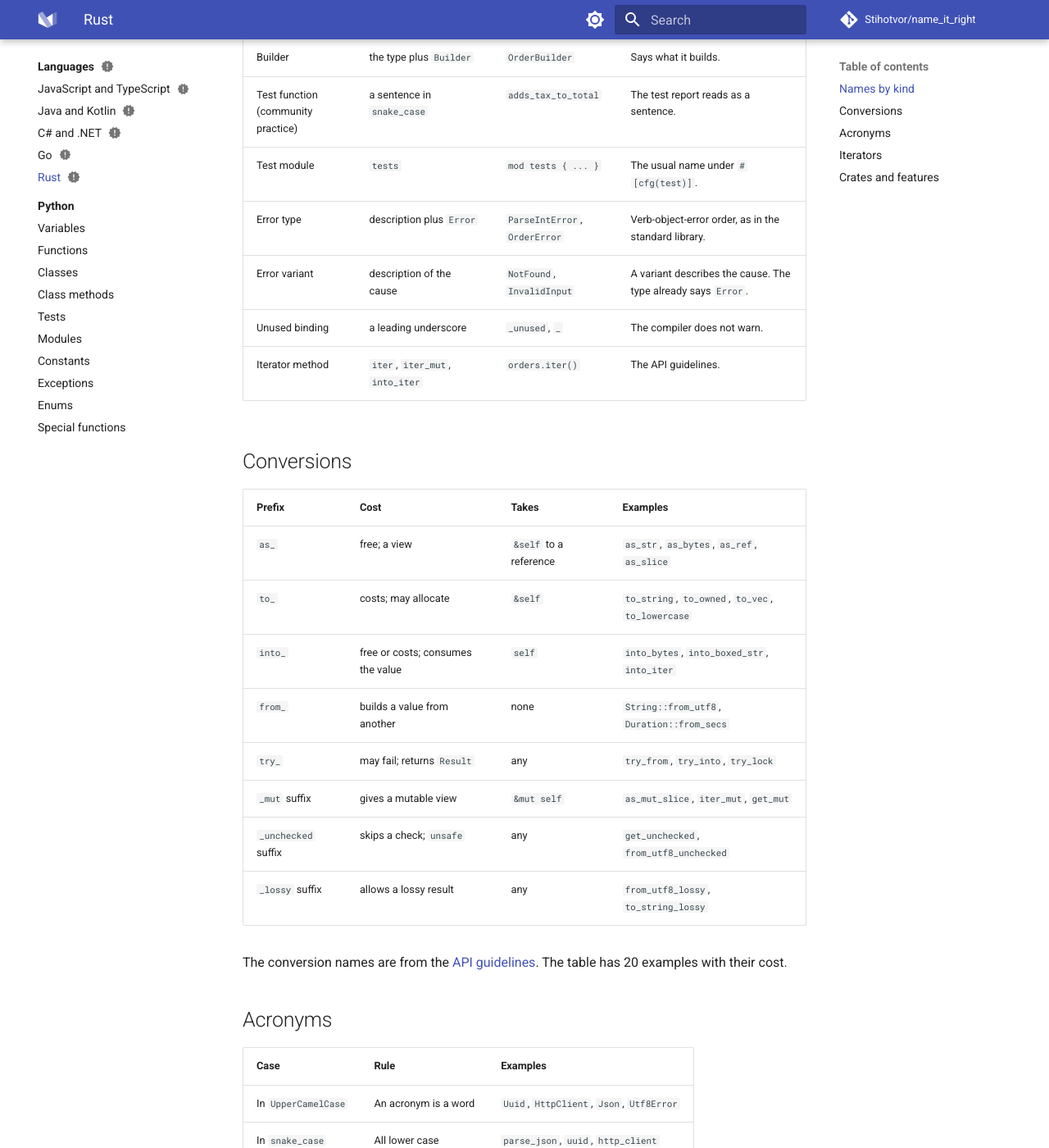
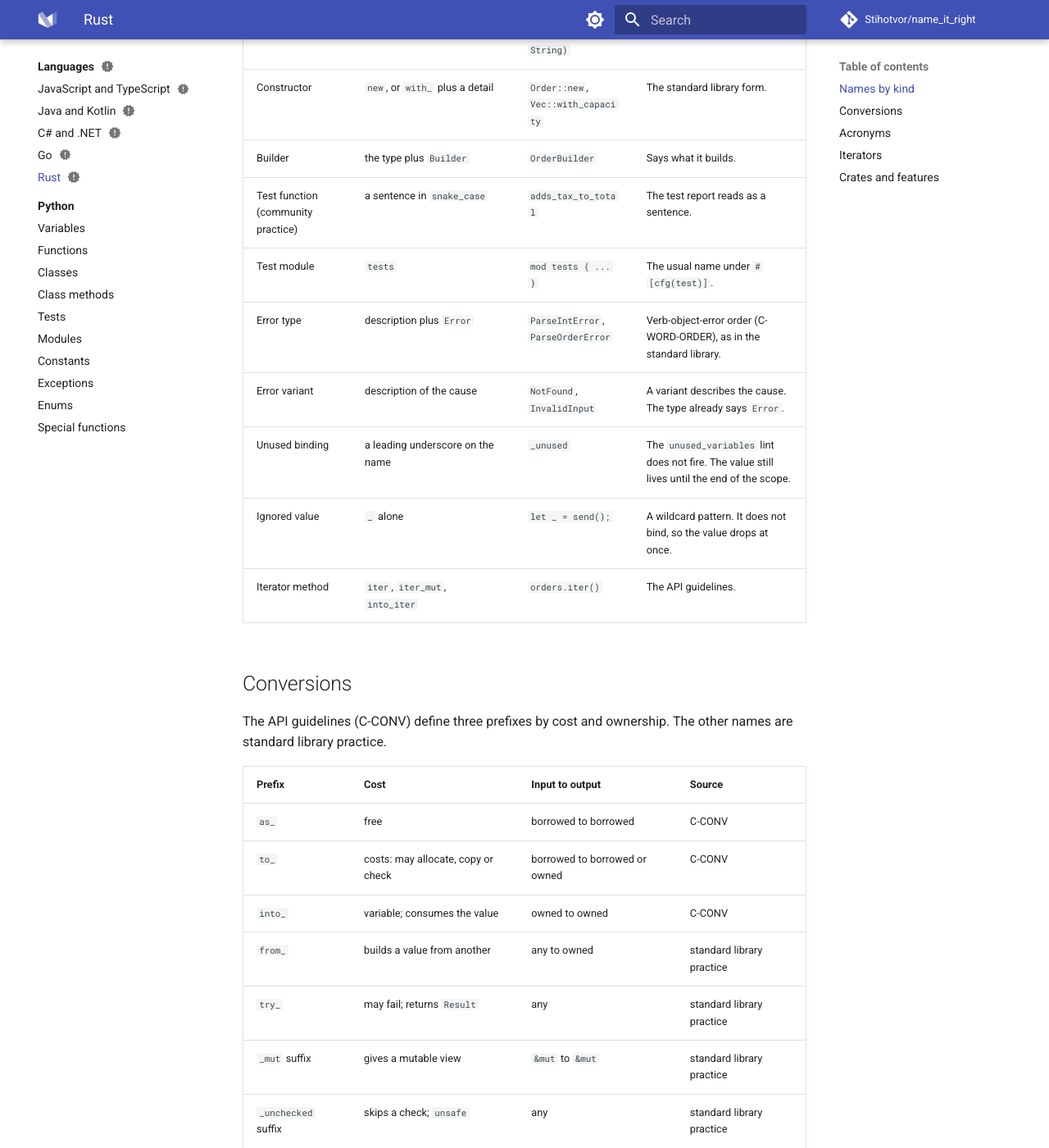
Before and after one commit to Stihotvor/name_it_right, an MkDocs documentation site: the page built from docs/languages/rust.md, in a window 1280 px wide and 1400 px high, scrolled down 2345 px. Shown: the whole window at 82% size. Built offline with MkDocs 1.6.1 and Material for MkDocs 9.7.7, drawn with Linux system fonts in a browser that asks for light colours; comment, search, counter and statistics services are not loaded; some of the changed text lies outside the part shown.

Commit message:
docs(22): fix review findings on Rust page
Co-Authored-By: Claude Sonnet 5.5 <noreply@anthropic.com>

```diff
--- a/docs/languages/rust.md
+++ b/docs/languages/rust.md
@@ -6,7 +6,7 @@ status: new
 
 !!! success "General patterns"
 
-    - Use `snake_case` for functions, methods, variables, modules and crates: `calculate_total`, `order_total`
+    - Use `snake_case` for functions, methods, variables and modules: `calculate_total`, `order_total`. Crate names may use `snake_case` or `kebab-case`
     - Use `UpperCamelCase` for types, traits and enum variants: `OrderService`, `PaymentGateway`, `OrderStatus::Pending`
     - Use `SCREAMING_SNAKE_CASE` for constants and statics: `MAX_RETRY_COUNT`
     - Treat an acronym as a word in `UpperCamelCase`: `Uuid`, `HttpClient`, `Json`. In `snake_case`, write it in lower case: `parse_json`
@@ -34,19 +34,19 @@ status: new
 | Crate | `snake_case` or `kebab-case`; no `-rs` or `-rust` suffix | `order_utils` or `order-utils` | The compiler turns `-` into `_` in code. RFC 430 says the crate style is unclear, so choose one. |
 | Module | `snake_case` | `payment`, `order_items` | RFC 430. |
 | File | `snake_case.rs` | `order_service.rs` | The file name equals the module name. |
-| Function | `snake_case`, verb first | `calculate_total`, `find_orders` | RFC 430. |
+| Function | `snake_case`; verb first is common practice | `calculate_total`, `find_orders` | RFC 430 sets the case. The verb first comes from the [action and context pattern](../patterns/action-context.md). |
 | Method | `snake_case` | `total`, `add_item` | Same as a function. |
 | Local variable | `snake_case` noun | `order_total`, `customer_email` | RFC 430. |
-| Boolean | `is_`, `has_`, `can_` plus a word | `is_active`, `has_gift_wrap` | A boolean reads as a statement. The standard library uses `is_empty`. |
+| Boolean (community practice) | `is_` or `has_` plus a word | `is_active`, `has_gift_wrap` | A boolean reads as a statement. The standard library uses `is_empty` and `has_root`. |
 | Type (struct, enum, union) | `UpperCamelCase` noun | `Order`, `OrderStatus` | RFC 430. |
 | Trait | `UpperCamelCase`; an adjective or a role | `Display`, `Iterator`, `OrderRepository` | The standard library uses roles and adjectives. |
 | Enum variant | `UpperCamelCase` | `Pending`, `Shipped` | RFC 430. |
 | Constant | `SCREAMING_SNAKE_CASE` | `MAX_RETRY_COUNT` | RFC 430. |
 | Static | `SCREAMING_SNAKE_CASE` | `GLOBAL_COUNTER` | Same as a constant. |
-| Type parameter | short `UpperCamelCase`, often one letter | `T`, `K`, `V`, `Item` | A short scope. |
+| Type parameter | short `UpperCamelCase`, often one letter | `T`, `K`, `V`, `Key` | A short scope. |
 | Lifetime | short lower case | `'a`, `'de`, `'src` | Lifetimes are short by convention. |
 | Macro | `snake_case` plus `!` | `vec!`, `println!`, `assert_eq!` | RFC 430. |
-| Feature name | `kebab-case` or `snake_case`; no `use-` or `with-` | `serde`, `json`, `tls` | The API guidelines say features name what they add. |
+| Feature name | no `use-` or `with-` (C-FEATURE); `kebab-case` or `snake_case` (community practice) | `serde`, `json`, `tls` | The API guidelines say a feature name has no placeholder word. |
 | Getter | the field name, no `get_` | `fn total(&self) -> u64` | The API guidelines. |
 | Mutable getter | the field name plus `_mut` | `fn items_mut(&mut self)` | The API guidelines. |
 | Setter | `set_` plus the field | `fn set_owner(&mut self, owner: String)` | The usual form. |
@@ -54,25 +54,49 @@ status: new
 | Builder | the type plus `Builder` | `OrderBuilder` | Says what it builds. |
 | Test function (community practice) | a sentence in `snake_case` | `adds_tax_to_total` | The test report reads as a sentence. |
 | Test module | `tests` | `mod tests { ... }` | The usual name under `#[cfg(test)]`. |
-| Error type | description plus `Error` | `ParseIntError`, `OrderError` | Verb-object-error order, as in the standard library. |
+| Error type | description plus `Error` | `ParseIntError`, `ParseOrderError` | Verb-object-error order (C-WORD-ORDER), as in the standard library. |
 | Error variant | description of the cause | `NotFound`, `InvalidInput` | A variant describes the cause. The type already says `Error`. |
-| Unused binding | a leading underscore | `_unused`, `_` | The compiler does not warn. |
+| Unused binding | a leading underscore on the name | `_unused` | The `unused_variables` lint does not fire. The value still lives until the end of the scope. |
+| Ignored value | `_` alone | `let _ = send();` | A wildcard pattern. It does not bind, so the value drops at once. |
 | Iterator method | `iter`, `iter_mut`, `into_iter` | `orders.iter()` | The API guidelines. |
 
 ## Conversions
 
-| Prefix | Cost | Takes | Examples |
+The API guidelines (C-CONV) define three prefixes by cost and ownership. The other names are standard library practice.
+
+| Prefix | Cost | Input to output | Source |
 |---|---|---|---|
-| `as_` | free; a view | `&self` to a reference | `as_str`, `as_bytes`, `as_ref`, `as_slice` |
-| `to_` | costs; may allocate | `&self` | `to_string`, `to_owned`, `to_vec`, `to_lowercase` |
-| `into_` | free or costs; consumes the value | `self` | `into_bytes`, `into_boxed_str`, `into_iter` |
-| `from_` | builds a value from another | none | `String::from_utf8`, `Duration::from_secs` |
-| `try_` | may fail; returns `Result` | any | `try_from`, `try_into`, `try_lock` |
-| `_mut` suffix | gives a mutable view | `&mut self` | `as_mut_slice`, `iter_mut`, `get_mut` |
-| `_unchecked` suffix | skips a check; `unsafe` | any | `get_unchecked`, `from_utf8_unchecked` |
-| `_lossy` suffix | allows a lossy result | any | `from_utf8_lossy`, `to_string_lossy` |
+| `as_` | free | borrowed to borrowed | C-CONV |
+| `to_` | costs: may allocate, copy or check | borrowed to borrowed or owned | C-CONV |
+| `into_` | variable; consumes the value | owned to owned | C-CONV |
+| `from_` | builds a value from another | any to owned | standard library practice |
+| `try_` | may fail; returns `Result` | any | standard library practice |
+| `_mut` suffix | gives a mutable view | `&mut` to `&mut` | standard library practice |
+| `_unchecked` suffix | skips a check; `unsafe` | any | standard library practice |
+| `_lossy` suffix | accepts a lossy result | any | standard library practice |
 
-The conversion names are from the [API guidelines](https://rust-lang.github.io/api-guidelines/naming.html#ad-hoc-conversions-follow-as_-to_-into_-conventions-c-conv). The table has 20 examples with their cost.
+| Method | Pattern | Cost | Input to output |
+|---|---|---|---|
+| `str::as_bytes` | `as_` | free | `&str` to `&[u8]` |
+| `String::as_str` | `as_` | free | `&String` to `&str` |
+| `Vec::as_slice` | `as_` | free | `&Vec<T>` to `&[T]` |
+| `Option::as_ref` | `as_` | free | `&Option<T>` to `Option<&T>` |
+| `Vec::as_mut_slice` | `as_`, `_mut` | free | `&mut Vec<T>` to `&mut [T]` |
+| `str::to_owned` | `to_` | allocates | `&str` to `String` |
+| `str::to_lowercase` | `to_` | allocates a new string | `&str` to `String` |
+| `slice::to_vec` | `to_` | allocates and clones each item | `&[T]` to `Vec<T>` |
+| `Path::to_str` | `to_` | checks UTF-8, no allocation | `&Path` to `Option<&str>` |
+| `String::into_bytes` | `into_` | free | `String` to `Vec<u8>` |
+| `String::into_boxed_str` | `into_` | may reallocate | `String` to `Box<str>` |
+| `Vec::into_iter` | `into_` | free | `Vec<T>` to an iterator of `T` |
+| `BufReader::into_inner` | `into_` | free | `BufReader<R>` to `R` |
+| `Duration::from_secs` | `from_` | free | `u64` to `Duration` |
+| `String::from_utf8` | `from_` | checks UTF-8 | `Vec<u8>` to `Result<String, _>` |
+| `String::from_utf8_lossy` | `from_`, `_lossy` | allocates only for invalid bytes | `&[u8]` to `Cow<str>` |
+| `i32::try_from` | `try_` | checks the range | `i64` to `Result<i32, _>` |
+| `slice::get_unchecked` | `_unchecked` | free; `unsafe` | `&[T]` and an index to `&T` |
+
+Not every `get_` name is a field getter. `get_mut` and `get_unchecked` look up an item by index or key. The API guidelines allow `get` for that case.
 
 ## Acronyms
 
@@ -99,13 +123,12 @@ Conflict: Go writes `HTTPClient` and `userID`. Rust writes `HttpClient` and `use
 | Case | Rule | Examples |
 |---|---|---|
 | Crate name | Short, no `-rs` or `-rust` suffix | `serde`, `tokio`, `order_utils` |
-| Crate with a name clash | Add a word for the field | `order_utils` and `payment_utils` |
 | Feature that adds a dependency | The name of the dependency | `serde`, `tokio` |
 | Feature that adds a capability | A noun | `json`, `tls`, `std` |
-| Feature to avoid | `use-`, `with-`, `enable-` prefix | `use-serde` |
+| Feature to avoid | `use-`, `with-` prefix (C-FEATURE); `enable-` is the same kind of word | `use-serde` |
 
 !!! info "See also"
 
     - [Languages overview](index.md) for the matrix of all languages
     - [Naming patterns](../patterns/index.md) and the [cookbook](../patterns/cookbook.md)
-    - [Rust API guidelines: naming](https://rust-lang.github.io/api-guidelines/naming.html), [RFC 430](https://rust-lang.github.io/rfcs/0430-finalizing-naming-conventions.html), [The Rust style guide](https://doc.rust-lang.org/style-guide/)
+    - [Rust API guidelines: naming](https://rust-lang.github.io/api-guidelines/naming.html), [RFC 430](https://rust-lang.github.io/rfcs/0430-finalizing-naming-conventions.html)
```
Also changed, not shown: other parts of docs/languages/rust.md (+2 -2 lines).
